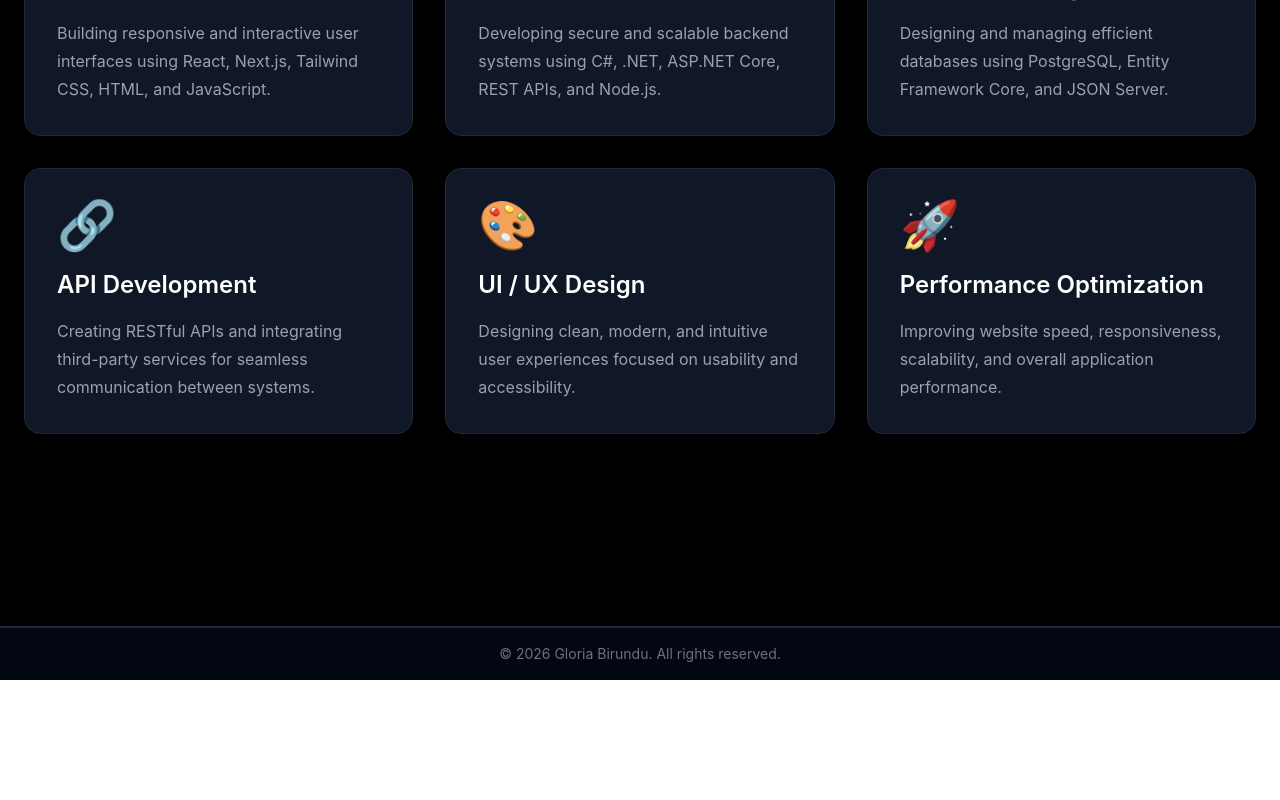
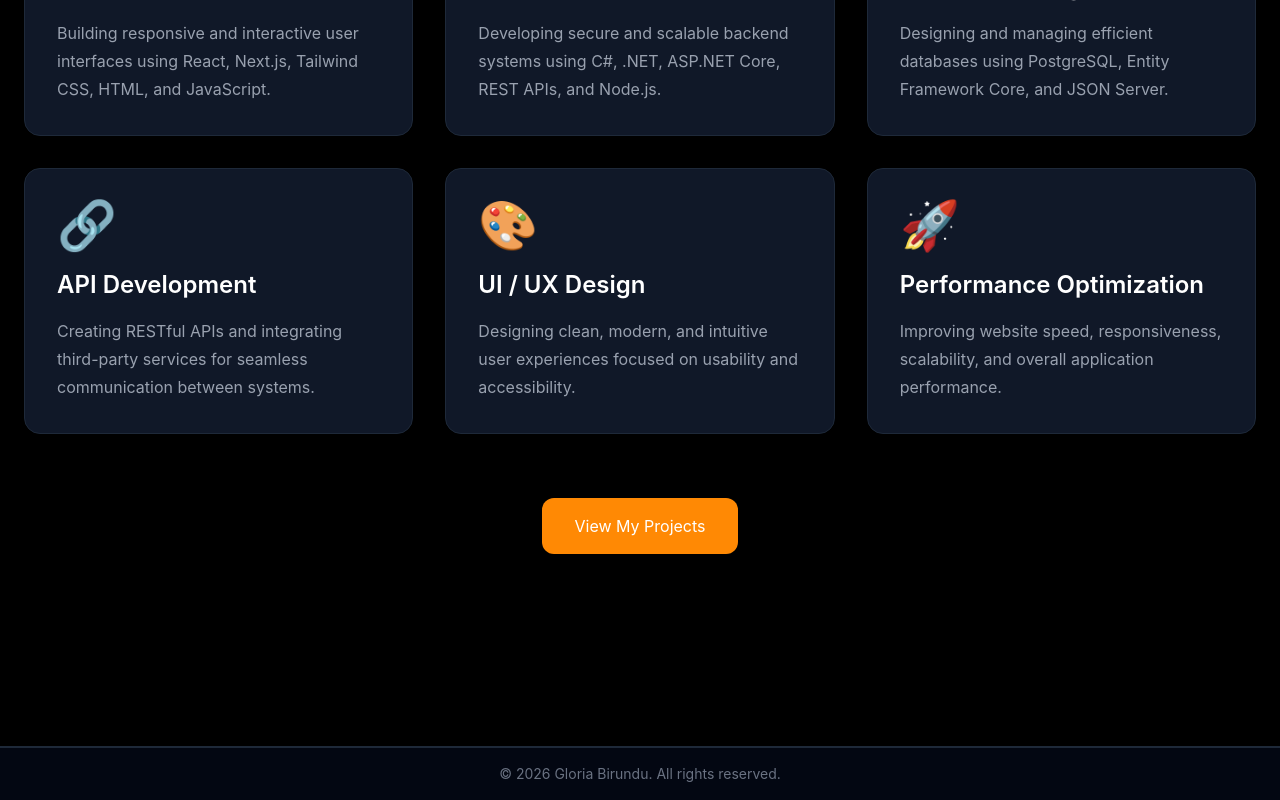
Before and after one commit to BirunduGloria/my-portfolio, a React (Vite) app: page / in a window 1280 px wide. Shown: the part 1928-2728 px from the top of the page. Before the commit the page ends 2608 px from the top, so only its background shows below. Built offline with nearby package versions, Linux system fonts and the light colour scheme.

Commit message:
Add Projects button to showcase portfolio

```diff
--- a/src/App.jsx
+++ b/src/App.jsx
@@ -406,6 +406,15 @@ function App() {
 
   </div>
 
+    {/* Projects Button */}
+<div className="flex justify-center mt-16">
+
+  <button className="bg-orange-400 hover:bg-orange-500 text-white px-8 py-4 rounded-xl transition duration-300 hover:scale-105">
+    View My Projects
+  </button>
+
+</div>
+
 </section>
 
 {/* Footer */}
```
